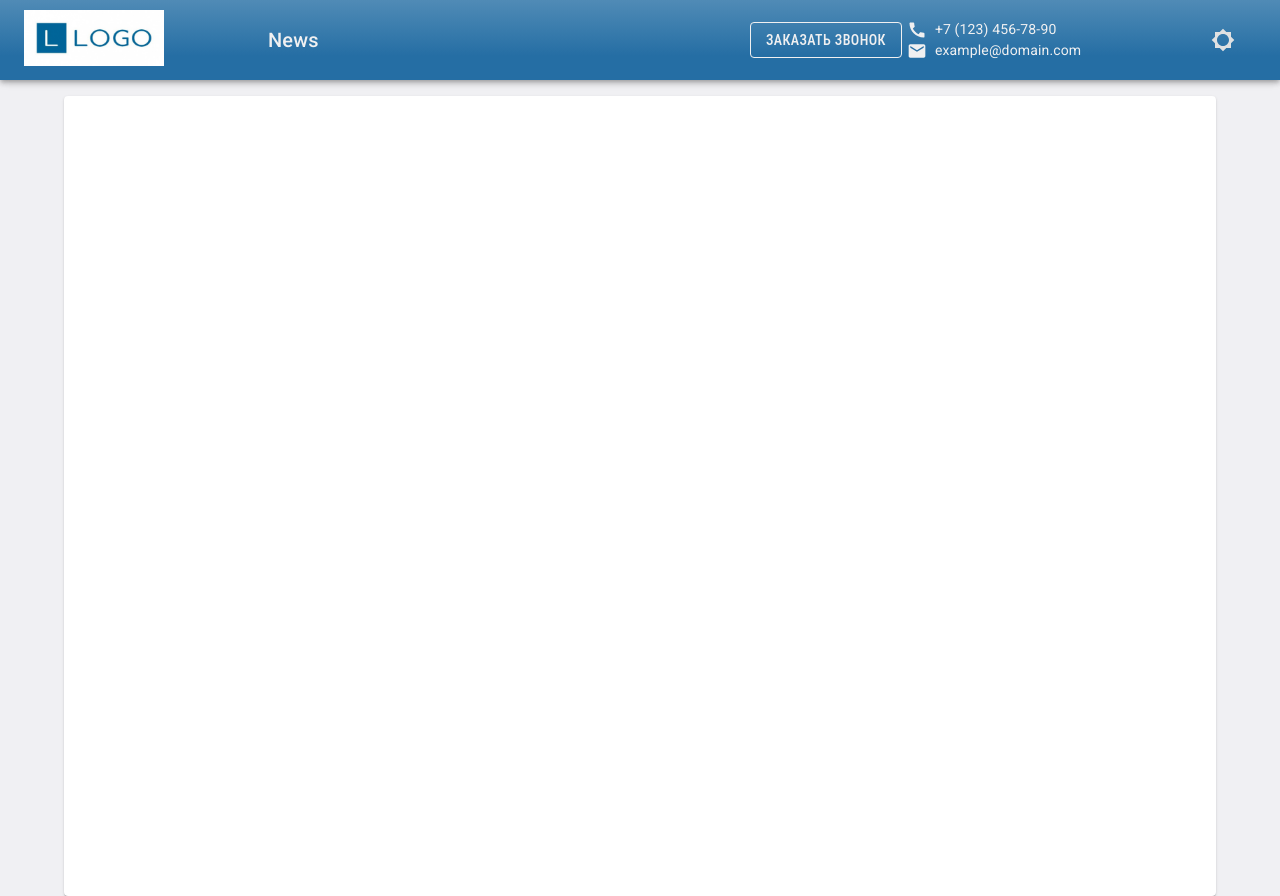
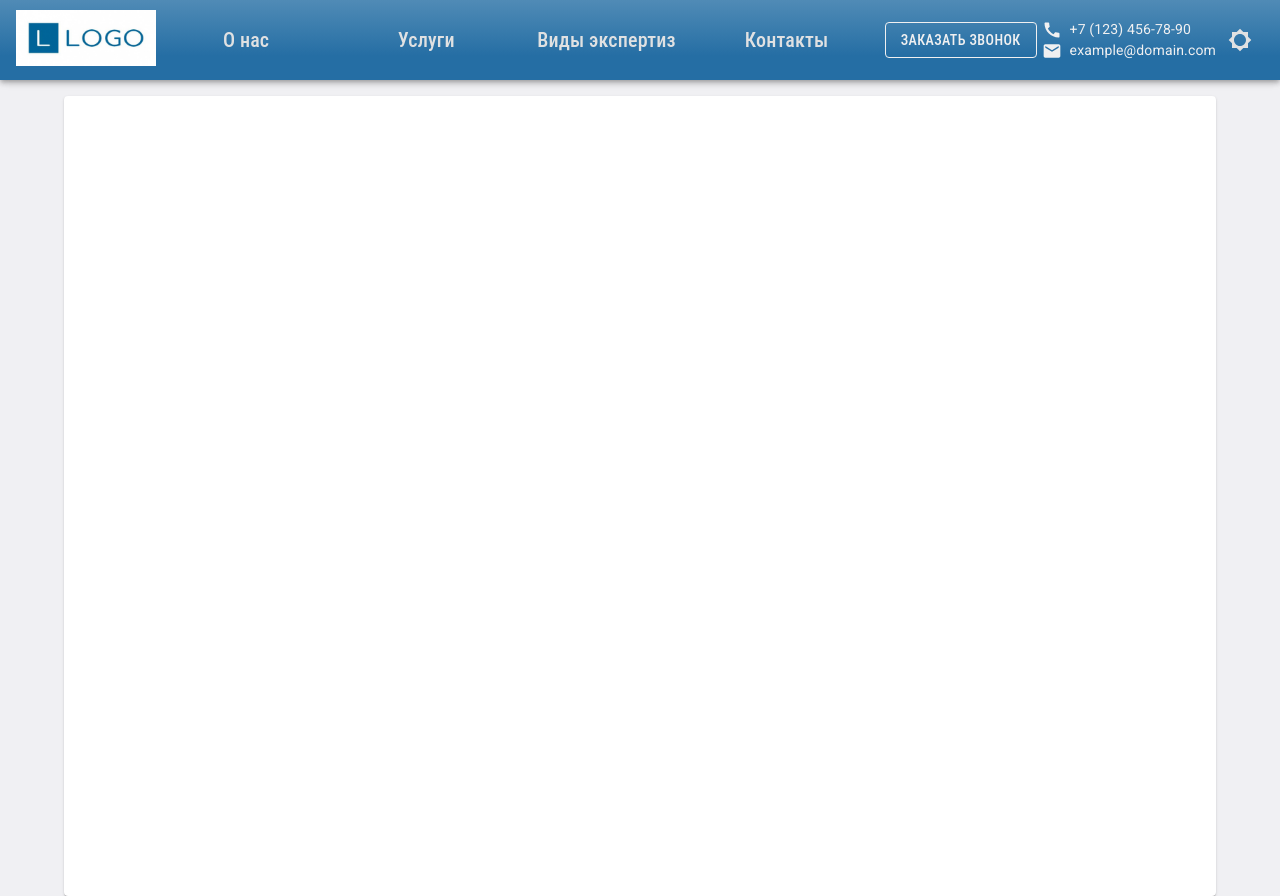
Before and after one commit to avramenkomy/altika-frontend, a React (Create React App) app: page / in a window 1280 px wide. Built offline with nearby package versions, Linux system fonts and the light colour scheme.

Commit message:
WIP: create app bar component with begin styles

```diff
--- a/src/App.js
+++ b/src/App.js
@@ -3,6 +3,7 @@ import { ThemeProvider, createTheme } from '@material-ui/core/styles';
 import { Paper } from '@material-ui/core';
 
 import AppHeader from './components/appHeader/AppHeader';
+
 
 function App() {
   const [darkMode, setDarkMode] = useState(false);
@@ -21,6 +22,17 @@ function App() {
         dark: '#F0F0F1',
         contrastText: '#000'
       },
+    },
+    typography: {
+      h6: {
+        fontSize: '1rem',
+        '@media (min-width: 1280px)': {
+          fontSize: '1.25rem',
+        },
+        '@media (min-width: 1920px)': {
+          fontSize: '1.5rem',
+        }
+      }
     }
   });
 
--- a/src/components/appHeader/AppHeader.js
+++ b/src/components/appHeader/AppHeader.js
@@ -1,5 +1,6 @@
 import React, { useState } from 'react';
-import { Toolbar, Typography, AppBar, IconButton, Container, Grid, Box } from '@material-ui/core';
+import { AppBar, IconButton } from '@material-ui/core';
+import { Grid } from '@mui/material';
 import Brightness4Icon from '@material-ui/icons/Brightness4';
 import Brightness5Icon from '@material-ui/icons/Brightness5';
 import { makeStyles } from '@material-ui/core/styles';
@@ -7,6 +8,7 @@ import useMediaQuery from '@material-ui/core/useMediaQuery';
 
 import Logo from './Logo/Logo';
 import CallUs from './CallUs/CallUs';
+import NavBar from './NavBar/NavBar';
 
 import './AppHeader.css'
 
@@ -14,18 +16,18 @@ const useStyles = makeStyles((theme) => ({
   root: {
     background: 'linear-gradient(0deg, #256EA4 30%, #508BB6)',
     flexGrow: 1,
-    padding: theme.spacing(1),
-  },
-  menuButton: {
-    marginRight: theme.spacing(2),
-  },
-  title: {
-    flexGrow: 1,
+    paddingLeft: theme.spacing(1),
+    paddingRight: theme.spacing(2),
+    paddingTop: theme.spacing(1),
+    paddingBottom: theme.spacing(1),
   },
   nav: {
     flexGrow: 1,
   },
-  icon_button: {
+  callUs: {
+    textAlign: 'center',
+  },
+  darkThemeButton: {
     textAlign: 'center',
   }
 }));
@@ -42,27 +44,27 @@ function AppHeader(props) {
   const classes = useStyles();
     return (
       <AppBar position={matches960 ? "sticky" : "static"} className={classes.root}>
-        <Grid container spacing={1} alignContent="center" alignItems="center">
-          { matches960 && <Grid item sm={3} md={2} lg={2}>
-            <Logo />
-          </Grid> }
-          <Grid item xs={9} sm={8} md={6} lg={5} className={classes.nav}>
-            <Container>
-              <Toolbar>
-                <Typography variant="h6" component="a" className={classes.title}>
-                  News
-                </Typography>
-              </Toolbar>
-            </Container>
+        <Grid container alignContent="center" alignItems="center">
+          { matches960 &&
+            <Grid item>
+              <Logo />
+            </Grid>
+          }
+
+          <Grid item className={classes.nav}>
+            <NavBar />
           </Grid>
-          <Grid item xs={3} sm={4} md={3} lg={4}>
+          <Grid className={classes.callUs}>
             <CallUs />
           </Grid>
-          { matches960 && <Grid item md={1} className={classes.icon_button}>
-            <IconButton onClick={handleChangeTheme} >
-              { dark ? <Brightness4Icon color="secondary" /> : <Brightness5Icon color="secondary" /> }
-            </IconButton>
-          </Grid> }
+
+          { matches960 &&
+            <Grid item className={classes.darkThemeButton}>
+              <IconButton onClick={handleChangeTheme}>
+                { dark ? <Brightness4Icon color="secondary" /> : <Brightness5Icon color="secondary" /> }
+              </IconButton>
+            </Grid>
+          }
         </Grid>
       </AppBar>
     )
--- a/src/components/appHeader/Logo/Logo.js
+++ b/src/components/appHeader/Logo/Logo.js
@@ -6,7 +6,7 @@ import LogoImage from '../../../resources/img/default_logo.jpeg';
 
 const useStyle = makeStyles((theme) => ({
   root: {
-    marginLeft: theme.spacing(2),
+    marginLeft: theme.spacing(1),
   },
   img: {
     objectFit: 'cover',
--- a/src/components/appHeader/NavBar/NavBar.js
+++ b/src/components/appHeader/NavBar/NavBar.js
@@ -1,16 +1,51 @@
 import React from 'react';
-import { Box } from '@material-ui/core';
+import { createTheme, ThemeProvider } from '@material-ui/core/styles';
+import { Toolbar, Typography, Link } from '@material-ui/core';
+import { Grid } from '@mui/material';
 import { makeStyles } from '@material-ui/core/styles';
+import useMediaQuery from '@material-ui/core/useMediaQuery';
 
 const useStyles = makeStyles((theme) => ({
   root: {
-    color: theme.palette.primary
-  }
-}))
+    marginRight: theme.spacing(1),
+  },
+  link: {
+    fontFamily: '"Roboto Condensed", sans-serif',
+  },
+  textAlignCenter: {
+    textAlign: 'center',
+  },
+}));
 
 export default function NavBar() {
   const classes = useStyles();
+  const preventDefault = (event) => event.preventDefault();
+  const widthMore800 = useMediaQuery('(min-width:800px)');
+
   return (
-    <Box>NavBar</Box>
+    <Toolbar disableGutters className={classes.root}>
+      <Grid container className={classes.root && (widthMore800 && classes.textAlignCenter)} alignContent="center" alignItems="center">
+        <Grid item xs={12} md={3}>
+            <Link href="#" className={classes.link} variant="h6" onClick={preventDefault} color="secondary" underline="none">
+              О нас
+            </Link>
+        </Grid>
+        <Grid item xs={12} md={3}>
+            <Link href="#" className={classes.link} variant="h6" onClick={preventDefault} color="secondary" underline="none">
+              Услуги
+            </Link>
+        </Grid>
+        <Grid item xs={12} md={3}>
+            <Link href="#" className={classes.link} variant="h6" onClick={preventDefault} color="secondary" underline="none">
+              Виды экспертиз
+            </Link>
+        </Grid>
+        <Grid item xs={12} md={3}>
+          <Link href="#" className={classes.link} variant="h6" onClick={preventDefault} color="secondary" underline="none">
+            Контакты
+          </Link>
+        </Grid>
+      </Grid>
+    </Toolbar>
   )
 }
```
